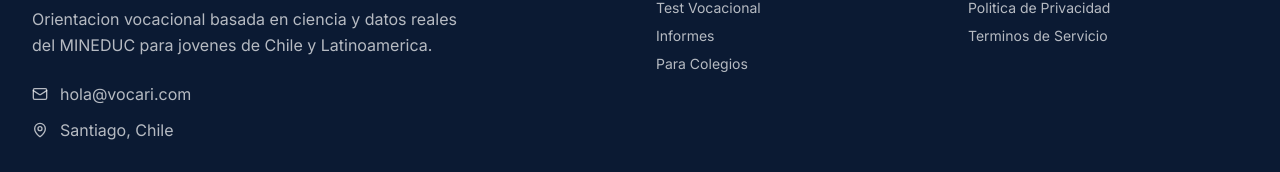
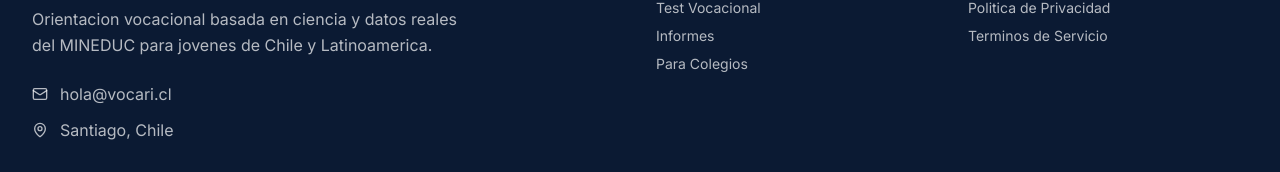
Before and after one commit to devjaime/orienta-ai, a React (Vite) app: page / in a window 1280 px wide. Shown: the part 6590-6762 px from the top of the page. Built offline with nearby package versions, Linux system fonts and the light colour scheme; no server answers.

Commit message:
fix: corrige email a hola@vocari.cl en Footer - demo CORFO lista

```diff
--- a/src/components/Footer.jsx
+++ b/src/components/Footer.jsx
@@ -54,12 +54,12 @@ const Footer = () => {
               viewport={{ once: true }}
             >
               <motion.a
-                href="mailto:hola@vocari.com"
+                href="mailto:hola@vocari.cl"
                 className="flex items-center gap-3 text-white/70 hover:text-vocari-primary transition-colors"
                 whileHover={{ x: 4 }}
               >
                 <Mail size={16} />
-                hola@vocari.com
+                hola@vocari.cl
               </motion.a>
               <div className="flex items-center gap-3 text-white/70">
                 <MapPin size={16} />
```
